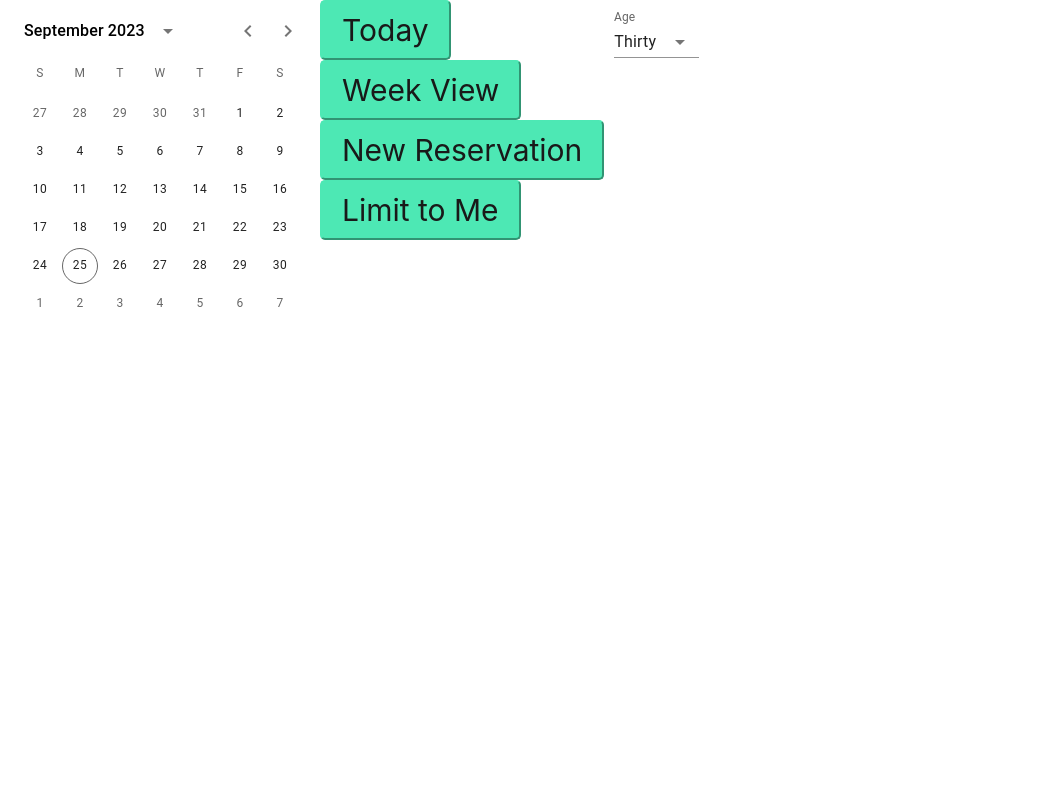
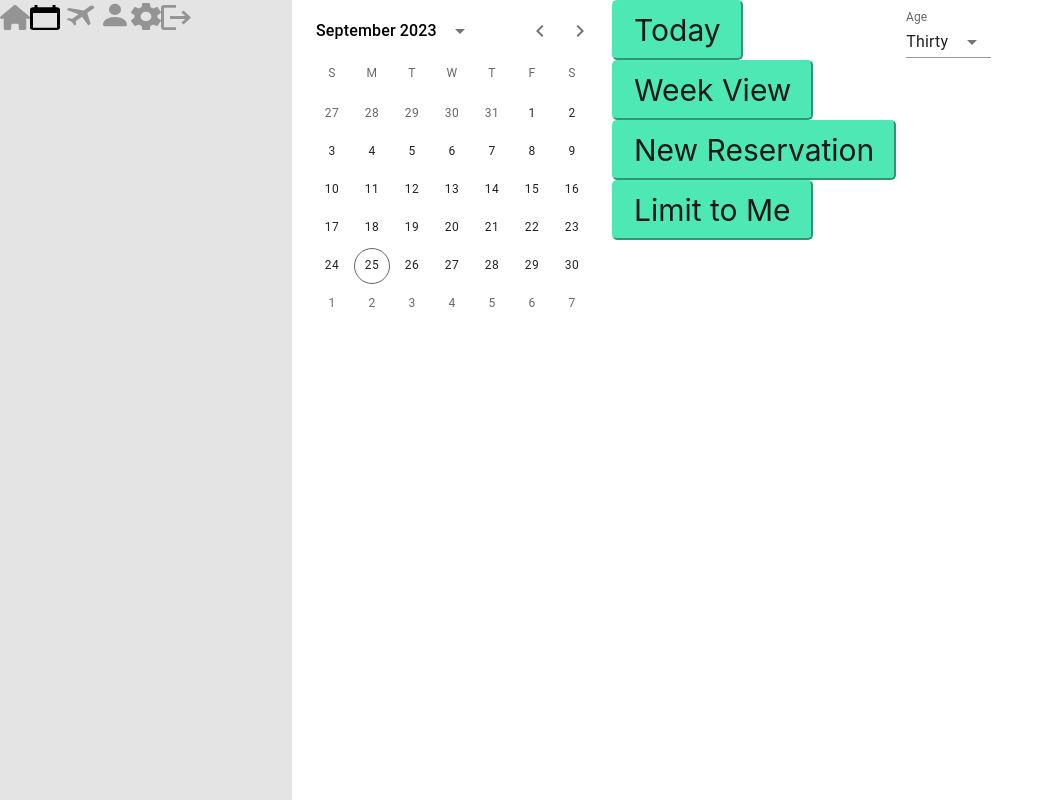
Before and after one commit to jaspersuiter/SkyChart-Frontend, a React (Create React App) app: page / in a window 1280 px wide. Shown: the top 800 px of the page, without its empty margins (0-1054 px from the left). Built offline with nearby package versions, Linux system fonts and the light colour scheme.

Commit message:
Added sidebar component to calendar

```diff
--- a/src/Calendar/Calendar.tsx
+++ b/src/Calendar/Calendar.tsx
@@ -1,17 +1,19 @@
 import React from 'react';
-import logo from '../logo.svg';
 import './Calendar.css';
 import '../App.css';
 import PrimaryButton from '../Buttons/PrimaryButton';
-import SecondaryButton from '../Buttons/SecondaryButton';
 import { DateCalendar } from '@mui/x-date-pickers';
 import { AdapterDayjs } from '@mui/x-date-pickers/AdapterDayjs';
 import { LocalizationProvider } from '@mui/x-date-pickers';
 import { FormControl, InputLabel, NativeSelect } from '@mui/material';
+import StaticSidebar from '../Sidebar/Sidebar';
 
 function Calendar() {
   return (
     <div className="calendar-page">
+
+        <StaticSidebar />
+
         <div className="calendar">
             <LocalizationProvider dateAdapter={AdapterDayjs}>
                 <DateCalendar showDaysOutsideCurrentMonth fixedWeekNumber={6} />
```
